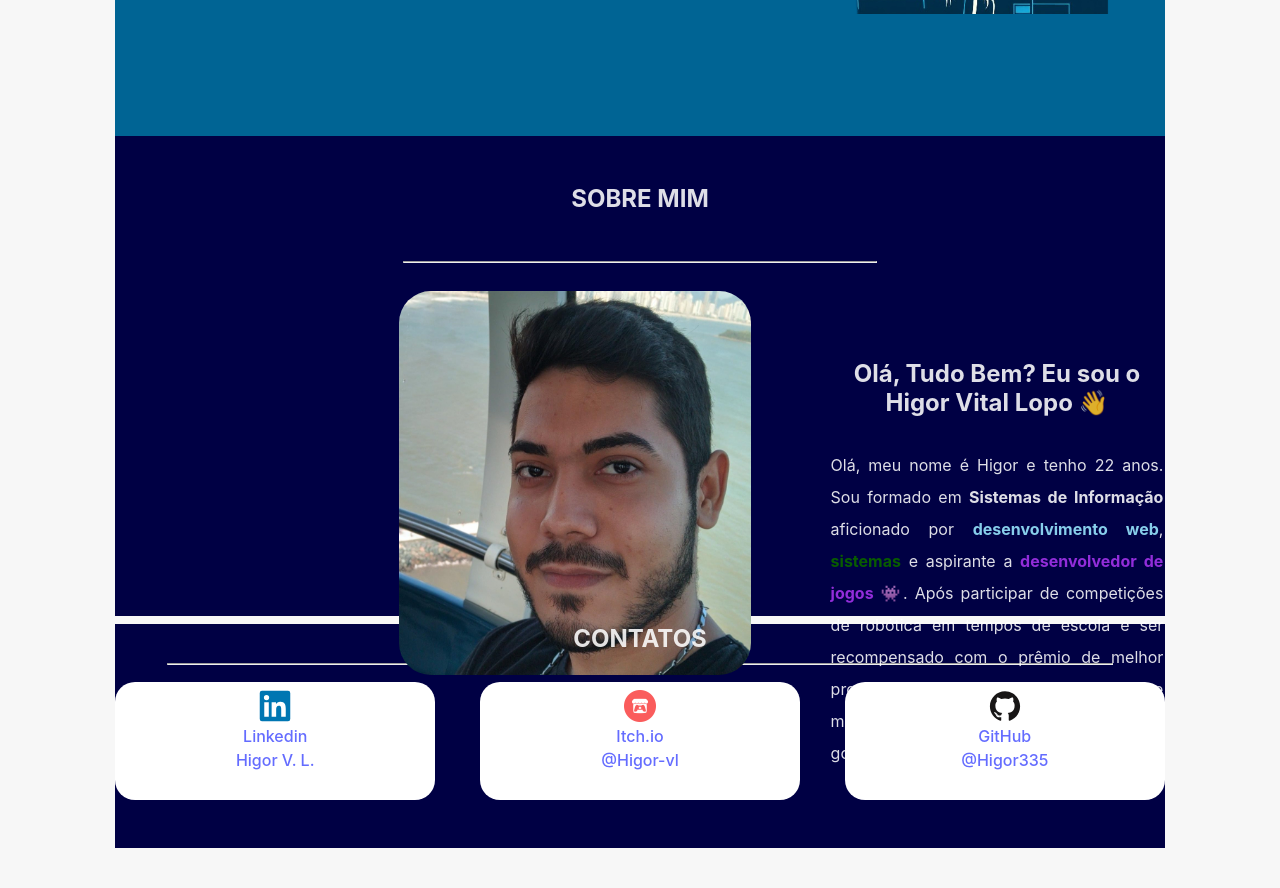
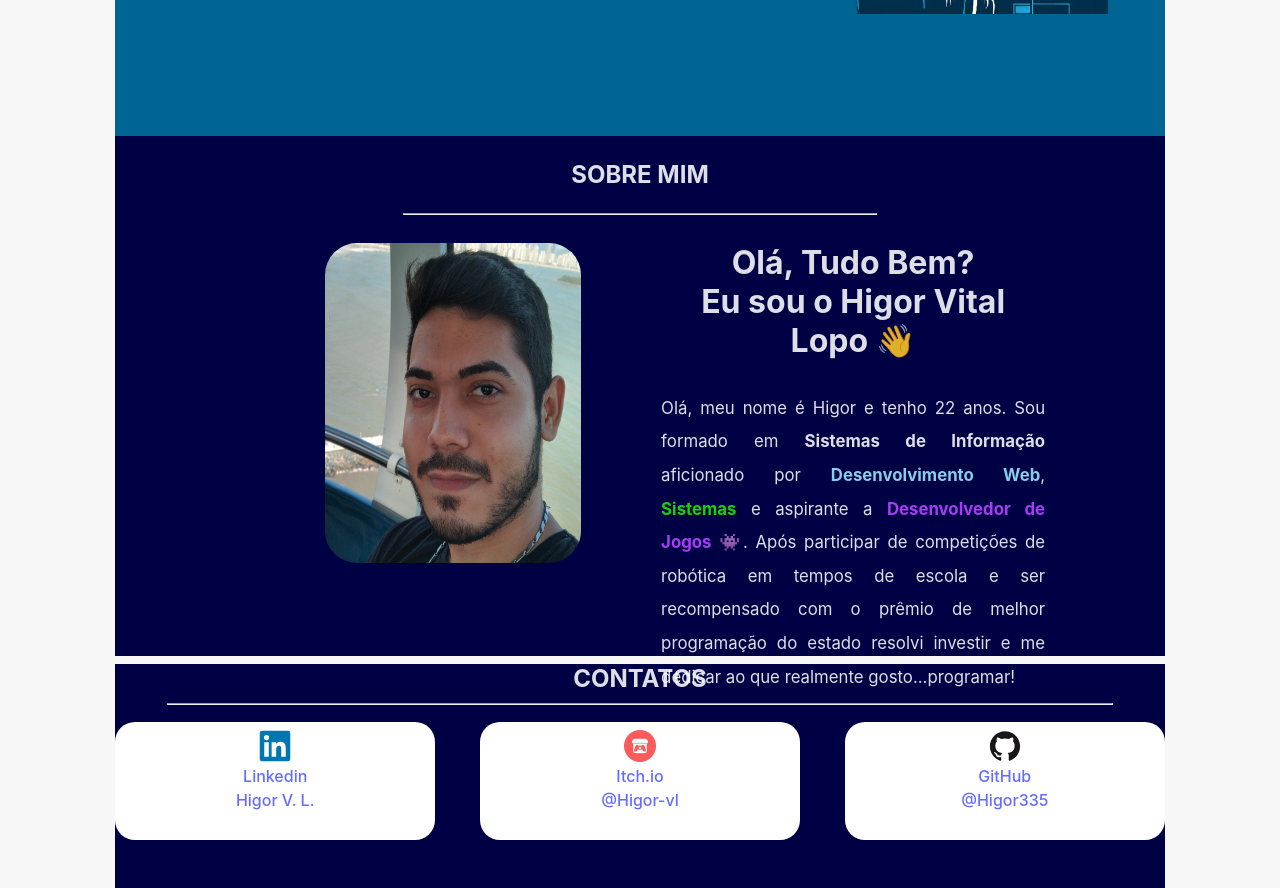
Before and after one commit to Higor335/Portfolio, a React (Vite) app in the folder Portfolio/: page / in a window 1280 px wide. Shown: the part 480-1368 px from the top of the page. Before the commit the page ends 1328 px from the top, so only its background shows below. Built offline with nearby package versions, Linux system fonts and the light colour scheme.

Commit message:
feat: :art: Corrige responsividade da aba Sobre

```diff
--- a/Portfolio/src/components/Sobre.tsx
+++ b/Portfolio/src/components/Sobre.tsx
@@ -11,9 +11,9 @@ export default function Sobre(){
                     <img src="src\assets\eu.jpeg" alt="minha foto" className="minhaFoto"/>
 
                     <div className="blocoTexto">
-                        <h2>Olá, Tudo Bem? Eu sou o Higor Vital Lopo 👋</h2>
+                        <h3>Olá, Tudo Bem?<br /> Eu sou o Higor Vital Lopo 👋</h3>
                         <p>
-                            Olá, meu nome é Higor e tenho 22 anos. Sou formado em <strong>Sistemas de Informação</strong> aficionado por <strong className="strong-light-blue">desenvolvimento web</strong>, <strong className="strong-green">sistemas</strong> e aspirante a <strong className="strong-dark-purple">desenvolvedor de jogos</strong> 👾.
+                            Olá, meu nome é Higor e tenho 22 anos. Sou formado em <strong>Sistemas de Informação</strong> aficionado por <strong className="strong-light-blue">Desenvolvimento Web</strong>, <strong className="strong-green">Sistemas</strong> e aspirante a <strong className="strong-dark-purple">Desenvolvedor de Jogos</strong> 👾.
                             Após participar de competições de robótica em tempos de escola e ser recompensado com o prêmio de melhor programação do estado resolvi investir e me dedicar ao que realmente gosto...programar!
                         </p>
                     </div>
--- a/Portfolio/src/styles/Sobre.scss
+++ b/Portfolio/src/styles/Sobre.scss
@@ -2,7 +2,7 @@
 
     background-color: rgb(0, 0, 68);
     width: 100%;
-    height: 60vh;
+    height: 65vh;
     left: 0;
     display: block;
     align-items: center;
@@ -10,10 +10,11 @@
     margin-top: -20px;
 
     h2{
-        padding-top: 2em;
+        padding-top: 3vh;
     }
 
     hr{
+      margin-top: -2vh;
         width: 45%;
     }
 
@@ -21,25 +22,30 @@
         display: flex;
 
         .minhaFoto{
-            margin-left: 27%;
+            margin-left: 20%;
             margin-right: 5em;
-            width: 22em;
-            height: 24em;
+            width: 20vw;
+            height: 40vh;
             border-radius: 2em;
         }
 
         .blocoTexto{
+          margin-top: -4vh;
             display: block;
-            width: 26vw;
+            width: 30vw;
+
+            h3{
+              font-size: 4vh;
+            }
 
             p{
                 margin-top: 2rem;
                 text-align: justify;
                 line-height: 2em;
-
+                font-size: 2.1vh;
                 // Primeira palavra em verde
                 .strong-green {
-                    color: rgb(8, 92, 0);
+                    color: rgb(20, 212, 3);
                 }
 
                 // Segunda palavra em azul piscina claro
@@ -49,7 +55,7 @@
 
                 // Terceira palavra em roxo escuro
                 .strong-dark-purple {
-                    color: rgb(146, 45, 218);
+                    color: rgb(169, 58, 248);
                 }
             }
         }
```
Lines whose indentation alone changed are shown as unchanged.
